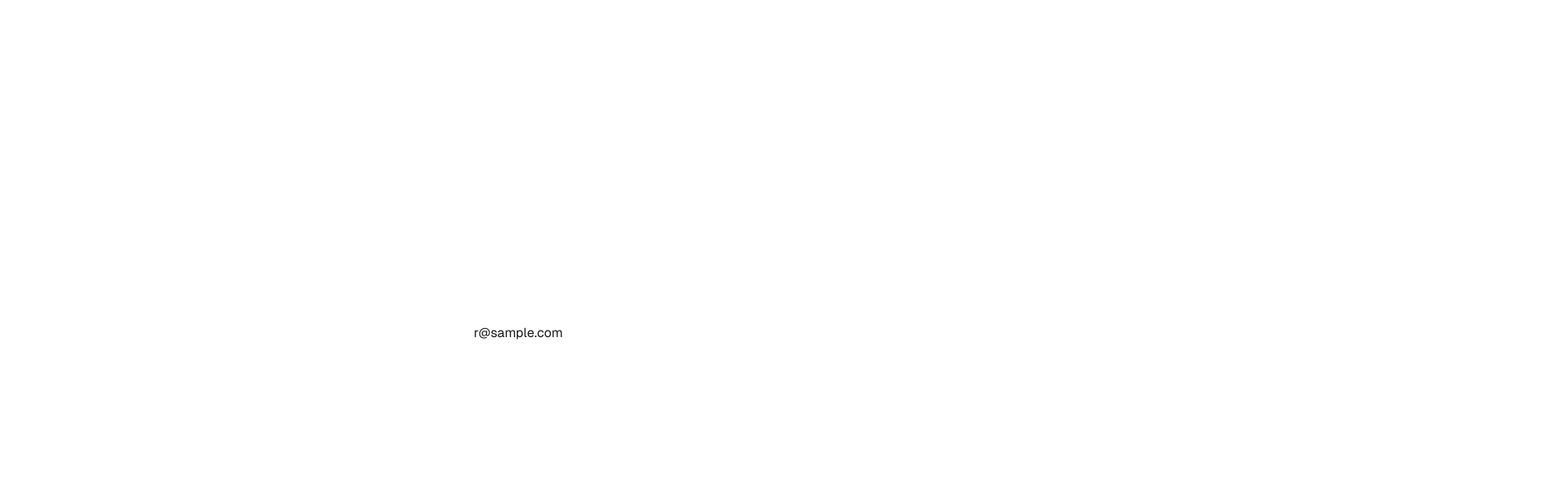
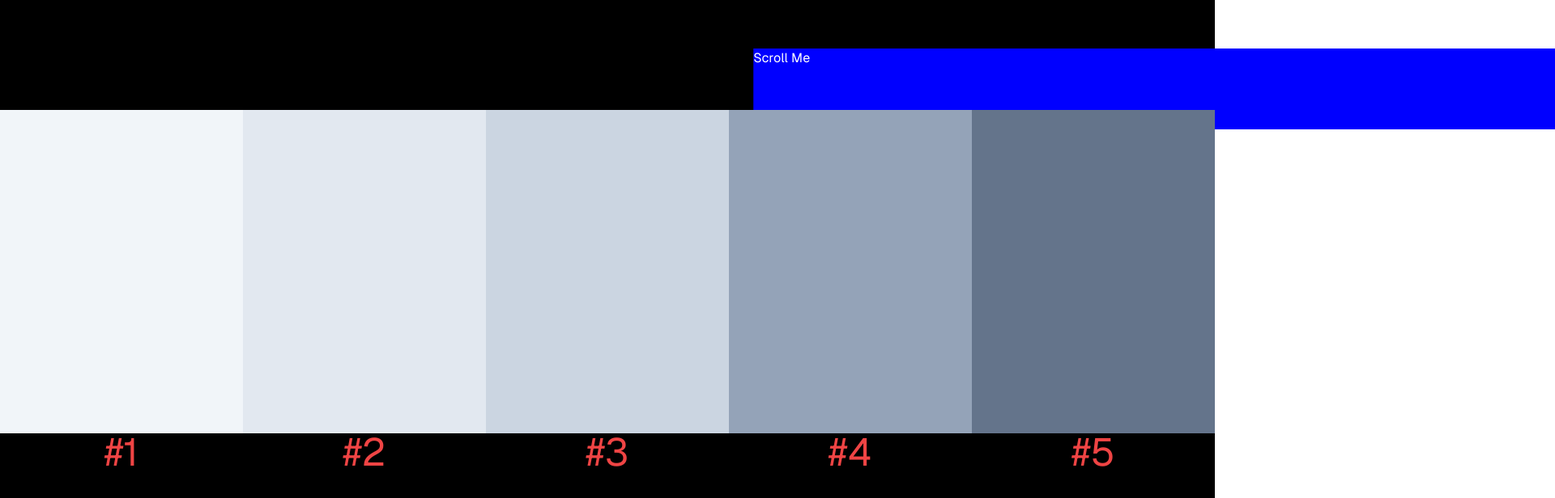
Before and after one commit to RubyTzu/test-playground, a Next.js app: page /article in a window 1280 px wide. Shown: the part 340-956 px from the top of the page at 81% size, 1920 px wide, since content can reach past the window. Before the commit the page ends 800 px from the top, so only its background shows below. Built offline with nearby package versions, Linux system fonts and the light colour scheme.

Commit message:
feat: modified scroll animation

```diff
--- a/app/(routes)/article/page.tsx
+++ b/app/(routes)/article/page.tsx
@@ -1,32 +1,33 @@
 "use client";
-// import { useRef, useEffect } from "react";
+import { useRef, useEffect } from "react";
 import { Navbar } from "@/app/(ui)/shareComponent/Navbar";
 import { Footer } from "@/app/(ui)/shareComponent/Footer";
-// import { motion, useScroll } from "motion/react";
-// import Image from "next/image";
+import { motion, useScroll, useTransform } from "motion/react";
 
 export default function Page() {
-//  const items = useRef<(HTMLLIElement | null)[]>([]);
-//  const sectionRef = useRef<HTMLElement | null>(null);
-//  const progressRef = useRef<HTMLDivElement | null>(null);
-//  const { scrollYProgress } = useScroll({ target: sectionRef });
-// useEffect(() => {
-//   // 進行滾動條動畫
-//   const interval = setInterval(() => {
-//     if (progressRef.current) {
-//       progressRef.current.style.transform = `scaleX(${scrollYProgress.get()})`;
-//     }
-//   }, 10);
+  // const items = useRef<(HTMLLIElement | null)[]>([]);
+  const sectionRef = useRef<HTMLElement | null>(null);
+  const progressRef = useRef<HTMLDivElement | null>(null);
+  const { scrollYProgress } = useScroll({ target: sectionRef });
+  const xPosition = useTransform(scrollYProgress, [0, 1], [0, 1600]);
+  useEffect(() => {
+    // 進行滾動條動畫
+    const interval = setInterval(() => {
+      if (progressRef.current) {
+        progressRef.current.style.transform = `scaleX(${scrollYProgress.get()})`;
+      }
+    }, 10);
 
-//   return () => clearInterval(interval);
-// }, [scrollYProgress]);
+    return () => clearInterval(interval);
+  }, [scrollYProgress]);
 
   return (
     <div className="grid grid-rows-[8rem_1fr_6rem] min-h-screen gap-16 font-[family-name:var(--font-geist-sans)]">
       <Navbar />
       <main className="flex flex-col gap-4 row-start-2  justify-center items-center">
         {/* test start */}
-        {/* <div className="App bg-black text-white min-h-screen flex flex-col">
+
+        <div className="App bg-black text-white min-h-screen flex flex-col">
           <header className="flex justify-between items-center p-4">
             <h1 className="text-white text-sm flex items-center space-x-2">
               <a href="https://motion.dev" target="_blank" rel="noopener noreferrer">
@@ -52,13 +53,44 @@ export default function Page() {
                 <h2 className="text-4xl text-white">Lines of London</h2>
               </header>
               <section ref={sectionRef} className="relative h-[500vh]">
+                <motion.div
+                  style={{
+                    width: "100%",
+                    height: "100px",
+                    backgroundColor: "blue",
+                    position: "absolute",
+                    top: "100px",
+                    x: xPosition, // Set the dynamic Y position based on scroll
+                  }}>
+                  Scroll Me
+                </motion.div>
                 <ul className="flex sticky top-0">
-                  {Array.from({ length: 5 }, (_, i) => (
+                  <motion.li initial={{ opacity: 0, x: 200 }} animate={{ opacity: 1, x: 0 }} transition={{ delay: 1 * 0.2, duration: 0.8 }} className="flex w-full h-screen items-center justify-center flex-col">
+                    <div className="w-[300px] h-[400px] bg-slate-100" />
+                    <h3 className="text-5xl text-red-500">#1</h3>
+                  </motion.li>
+                  <motion.li initial={{ opacity: 0, x: 200 }} animate={{ opacity: 1, x: 0 }} transition={{ delay: 2 * 0.2, duration: 0.8 }} className="flex w-full h-screen items-center justify-center flex-col">
+                    <div className="w-[300px] h-[400px] bg-slate-200" />
+                    <h3 className="text-5xl text-red-500">#2</h3>
+                  </motion.li>
+                  <motion.li initial={{ opacity: 0, x: 200 }} animate={{ opacity: 1, x: 0 }} transition={{ delay: 3 * 0.2, duration: 0.8 }} className="flex w-full h-screen items-center justify-center flex-col">
+                    <div className="w-[300px] h-[400px] bg-slate-300" />
+                    <h3 className="text-5xl text-red-500">#3</h3>
+                  </motion.li>
+                  <motion.li initial={{ opacity: 0, x: 200 }} animate={{ opacity: 1, x: 0 }} transition={{ delay: 4 * 0.2, duration: 0.8 }} className="flex w-full h-screen items-center justify-center flex-col">
+                    <div className="w-[300px] h-[400px] bg-slate-400" />
+                    <h3 className="text-5xl text-red-500">#4</h3>
+                  </motion.li>
+                  <motion.li initial={{ opacity: 0, x: 200 }} animate={{ opacity: 1, x: 0 }} transition={{ delay: 5 * 0.2, duration: 0.8 }} className="flex w-full h-screen items-center justify-center flex-col">
+                    <div className="w-[300px] h-[400px] bg-slate-500" />
+                    <h3 className="text-5xl text-red-500">#5</h3>
+                  </motion.li>
+                  {/* {Array.from({ length: 5 }, (_, i) => (
                     <motion.li key={i} ref={(el) => (items.current[i] = el) } initial={{ opacity: 0, x: 200 }} animate={{ opacity: 1, x: 0 }} transition={{ delay: i * 0.2, duration: 0.8 }} className="flex w-full h-screen items-center justify-center flex-col">
-                      <Image src={`/${i + 1}.jpg`} alt={`Image ${i + 1}`} className="w-[300px] h-[400px]" />
+                      <div className={`w-[300px] h-[400px] bg-slate-${}00`} />
                       <h3 className="text-5xl text-red-500">#{i + 1}</h3>
                     </motion.li>
-                  ))}
+                  ))} */}
                 </ul>
               </section>
               <footer className="bg-black text-center py-4">
@@ -72,7 +104,7 @@ export default function Page() {
             </article>
             <div className="fixed left-0 right-0 h-1 bg-accent transform scale-x-0" ref={progressRef}></div>
           </main>
-        </div>   */}
+        </div>
         {/* test end */}
       </main>
       <Footer />
```
